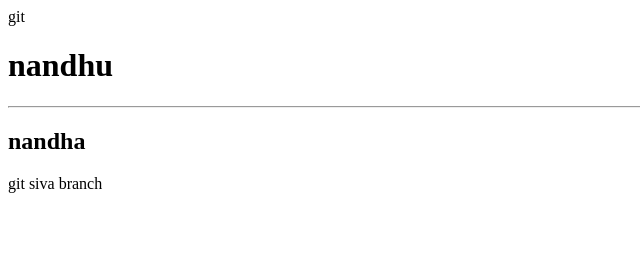
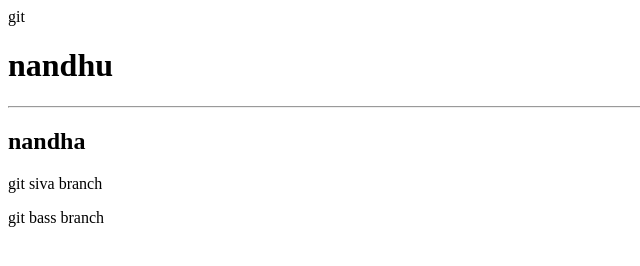
Before and after one commit to nandhakumar85/webtest, a plain HTML site: page index.html in a window 1280 px wide. Shown: the whole page, without its empty margins (0-640 px from the left). Drawn offline with Linux system fonts and the light colour scheme.

Commit message:
added bass

```diff
--- a/index.html
+++ b/index.html
@@ -2,3 +2,4 @@ git<h1>nandhu</h1>
 <hr>
 <h2>nandha</h2>
 <p>git siva branch</p>
+<p>git bass branch</p>
```
